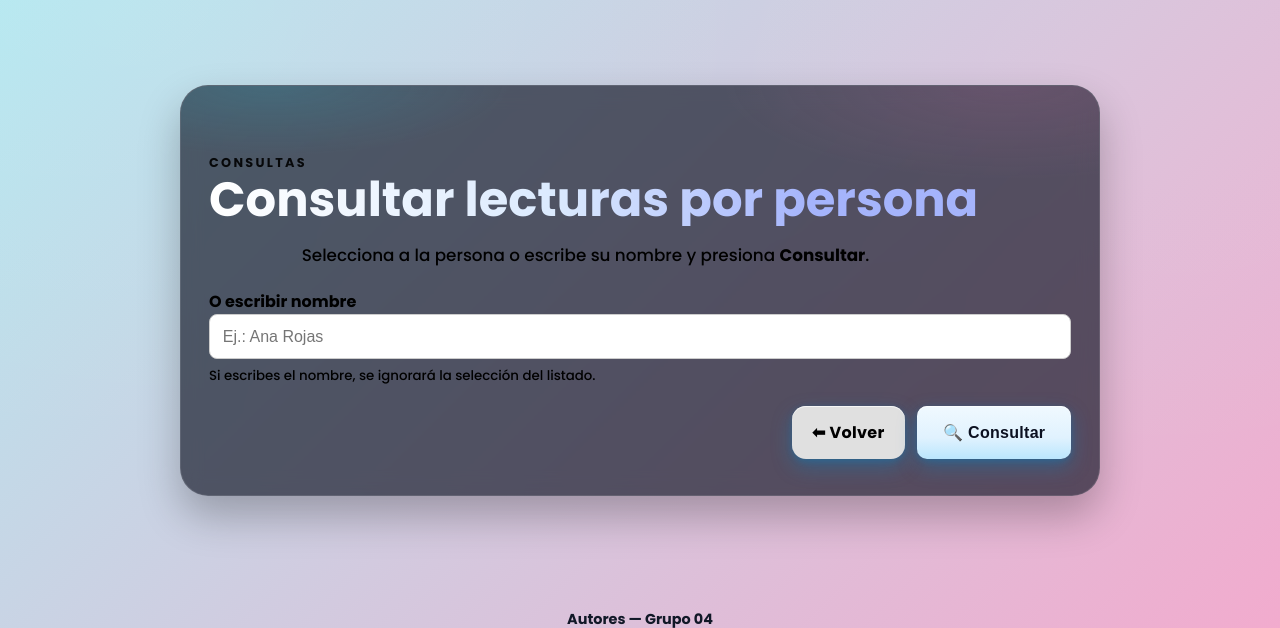
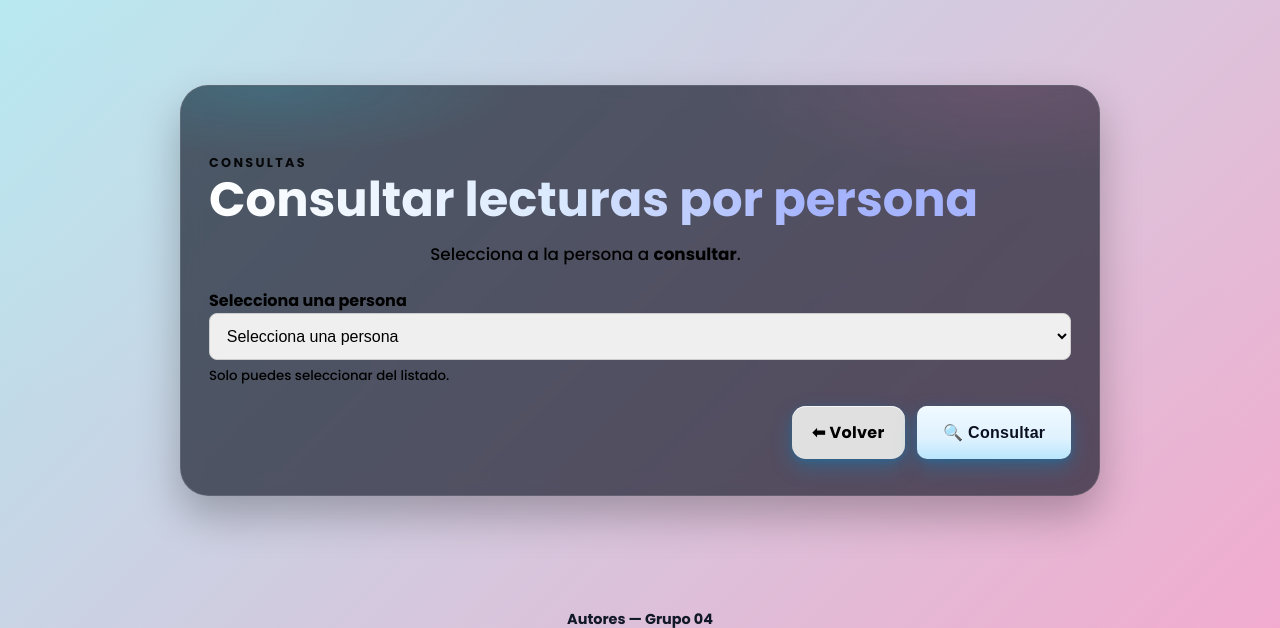
Before and after one commit to jimerima/Proyecto1Bases, a Flask app: page /consulta1 in a window 1280 px wide. Shown: the part 73-701 px from the top of the page. Run offline with Flask 3, Linux system fonts and the light colour scheme; data that the repository does not hold is empty.

```diff
--- a/app.py
+++ b/app.py
@@ -32,6 +32,18 @@ DATABASE = "proyecto1"
 
 driver = GraphDatabase.driver(URI, auth=AUTH, database=DATABASE)
 
+def connect_to_neo4j():
+    global driver
+    try:
+        driver = GraphDatabase.driver(URI, auth=AUTH, database=DATABASE)
+        with driver.session() as session:
+            session.run("RETURN 1")
+        return True
+    except Exception as e:
+        print(f"Error al conectar a la base de datos Neo4j: {e}")
+        return False
+
+
 def initialize_db(driver):
     with driver.session() as session:
         session.run("MATCH (n) DETACH DELETE n")
@@ -45,6 +57,10 @@ def initialize_db(driver):
 
 @app.route("/")
 def index():
+    if not connect_to_neo4j():
+        flash("La base de datos debe estar abierta. Verifique que Neo4j esté corriendo.", "error")
+        return redirect(url_for("index"))
+
     initialize_db(driver)
     return render_template("index.html")
 
@@ -148,9 +164,7 @@ def vista_asociacion():
 def vista_consultas():
     return render_template("consultas.html")
 
-
-
-# Rutas para consultas (pendiente de implementar la lógica)
+# Rutas para vistas de consultas
 
 @app.route("/consulta1", methods=["GET", "POST"])
 def vista_consultar_lecturas():
--- a/templates/consultarLecturas.html
+++ b/templates/consultarLecturas.html
@@ -8,53 +8,31 @@
       <div class="eyebrow" style="font-weight: bold; color:#000;">Consultas</div>
       <h1>Consultar lecturas por persona</h1>
       <p class="lead" style="text-align:center; font-size:1.05rem; margin-bottom:1.25rem; color:#000;">
-        Selecciona a la persona o escribe su nombre y presiona <strong>Consultar</strong>.
+        Selecciona a la persona a <strong>consultar</strong>.
       </p>
 
       <form action="{{ url_for('vista_consultar_lecturas') }}" method="post" style="margin-top:1rem;">
 
-
-        <!-- Persona (input con datalist) -->
-        <div class="form-control" style="margin-bottom:1.25rem;">
-          <label for="persona_nombre" style="font-weight:600; margin-bottom:.5rem; color:#000;">O escribir nombre</label>
-          <input type="text" name="persona_nombre" id="persona_nombre" list="sugerencias_personas"
-           placeholder="Ej.: Ana Rojas"
-           style="width:100%; padding:.8rem; font-size:1rem; border-radius:8px; border:1px solid #ccc;">
-          <input type="hidden" name="persona_id" id="persona_id">
-          <datalist id="sugerencias_personas">
+        <!-- Persona (select dentro de form-control) -->
+        <div class="form-group" style="margin-bottom:1.25rem;">
+          <label for="persona_id" style="font-weight:600; margin-bottom:.5rem; color:#000;">Selecciona una persona</label>
+          <select name="persona_id" id="persona_id" class="form-control"
+                  style="width:100%; padding:.8rem; font-size:1rem; border-radius:8px; border:1px solid #ccc;">
+            <option value="" disabled selected>Selecciona una persona</option>
             {% if personas.items is defined %}
               {% for id, p in personas.items() %}
-          <option value="{{ p.nombre }}" data-id="{{ id }}">{{ id }} — {{ p.nombre }}</option>
+                <option value="{{ id }}">{{ id }} — {{ p.nombre }}</option>
               {% endfor %}
             {% else %}
               {% for p in personas %}
-          <option value="{{ p.nombre }}" data-id="{{ p.id }}">{{ p.id }} — {{ p.nombre }}</option>
+                <option value="{{ p.id }}">{{ p.id }} — {{ p.nombre }}</option>
               {% endfor %}
             {% endif %}
-          </datalist>
+          </select>
           <small style="display:block; margin-top:.4rem; color:#000;">
-            Si escribes el nombre, se ignorará la selección del listado.
+            Solo puedes seleccionar del listado.
           </small>
         </div>
-        <script>
-          // Cuando el usuario selecciona un nombre del datalist, poner el id en el input hidden
-          document.addEventListener('DOMContentLoaded', function() {
-            const input = document.getElementById('persona_nombre');
-            const hidden = document.getElementById('persona_id');
-            const datalist = document.getElementById('sugerencias_personas');
-            input.addEventListener('input', function() {
-              let found = false;
-              for (const option of datalist.options) {
-          if (option.value === input.value) {
-            hidden.value = option.getAttribute('data-id');
-            found = true;
-            break;
-          }
-              }
-              if (!found) hidden.value = '';
-            });
-          });
-        </script>
 
         <!-- Acciones -->
         <div class="actions" style="display:flex; justify-content:flex-end; gap:.8rem; margin-top:1.1rem;">
--- a/templates/consultas.html
+++ b/templates/consultas.html
@@ -7,7 +7,7 @@
     <div class="col" style="margin:auto; max-width:640px;">
       <div class="eyebrow" style="font-weight: bold; color: #000;">Sección</div>
       <h1>Consultas</h1>
-      <p class="lead" style="text-align: center; font-size: 1.2rem; margin-bottom: 1.5rem; color: #000;">Página en blanco (pendiente de implementar).</p>
+      <p class="lead" style="text-align: center; font-size: 1.2rem; margin-bottom: 1.5rem; color: #000;">Seleccione la consulta a realizar.</p>
 
       <!-- Botones para cada consulta -->
       <div class="actions" style="display: flex; flex-direction: column; justify-content: center; gap: 1rem; margin-top: 2rem;">
```
Also changed, not shown: templates/consultarMiembros.html (+11 -40 lines).
